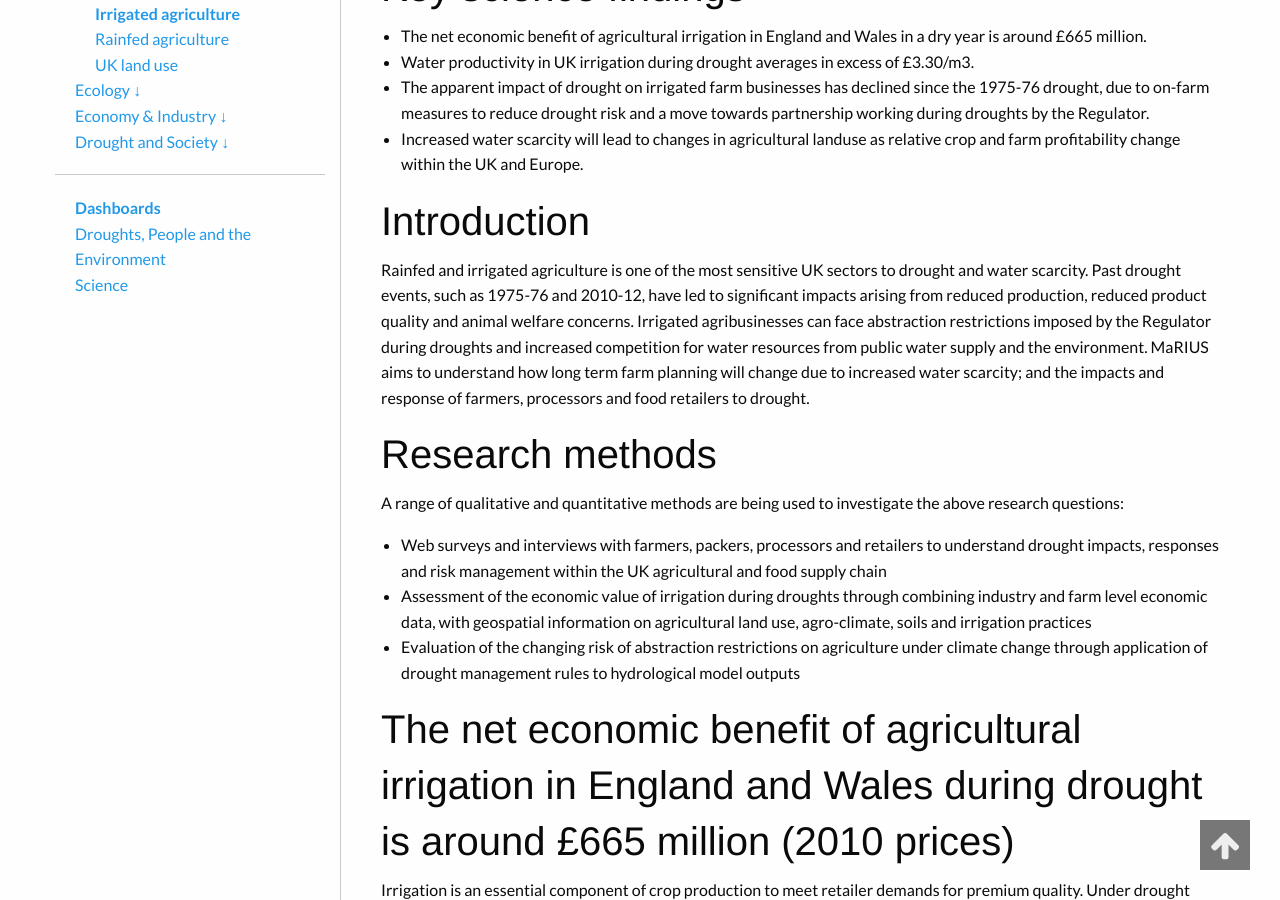
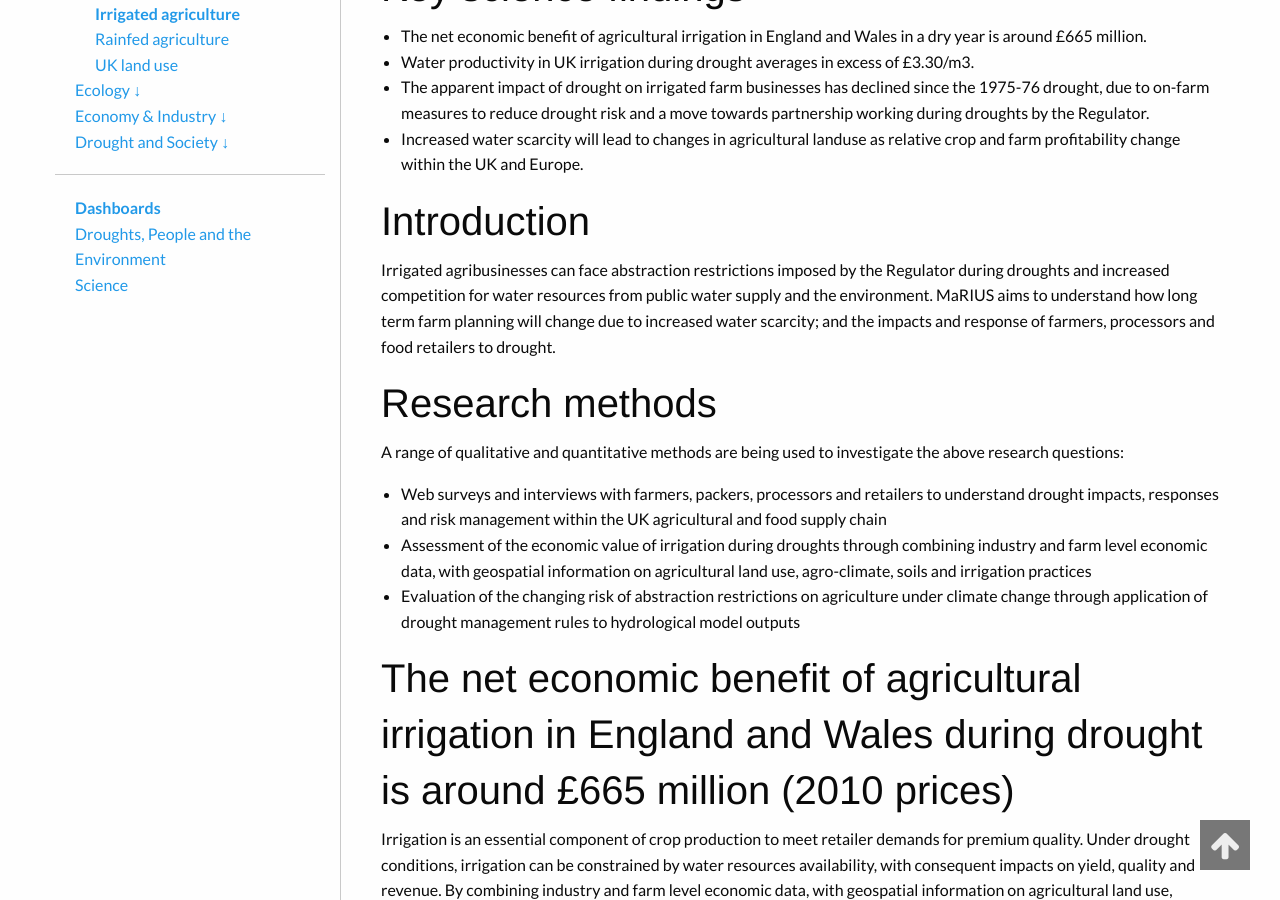
Before and after one commit to VictoriaJJ/mariusdroughtproject.org, a Jekyll site: the page built from _pages/dashboard/science/drought_impacts_management/agriculture/irrigated_agriculture.md, in a window 1280 px wide and 900 px high, scrolled down 354 px. Built offline with Jekyll 4.4.1, drawn with Linux system fonts in a browser that asks for light colours; some web fonts are replaced.

Commit message:
Updated irrigated_agriculture.md

```diff
--- a/_pages/dashboard/science/drought_impacts_management/agriculture/irrigated_agriculture.md
+++ b/_pages/dashboard/science/drought_impacts_management/agriculture/irrigated_agriculture.md
@@ -22,7 +22,7 @@ research_team:
 
 ## Introduction
 
-Rainfed and irrigated agriculture is one of the most sensitive UK sectors to drought and water scarcity.  Past drought events, such as 1975-76 and 2010-12, have led to significant impacts arising from reduced production, reduced product quality and animal welfare concerns.  Irrigated agribusinesses can face abstraction restrictions imposed by the Regulator during droughts and increased competition for water resources from public water supply and the environment.   MaRIUS aims to understand how long term farm planning will change due to increased water scarcity; and the impacts and response of farmers, processors and food retailers to drought.
+Irrigated agribusinesses can face abstraction restrictions imposed by the Regulator during droughts and increased competition for water resources from public water supply and the environment.   MaRIUS aims to understand how long term farm planning will change due to increased water scarcity; and the impacts and response of farmers, processors and food retailers to drought.
 
 ## Research methods
 
```
